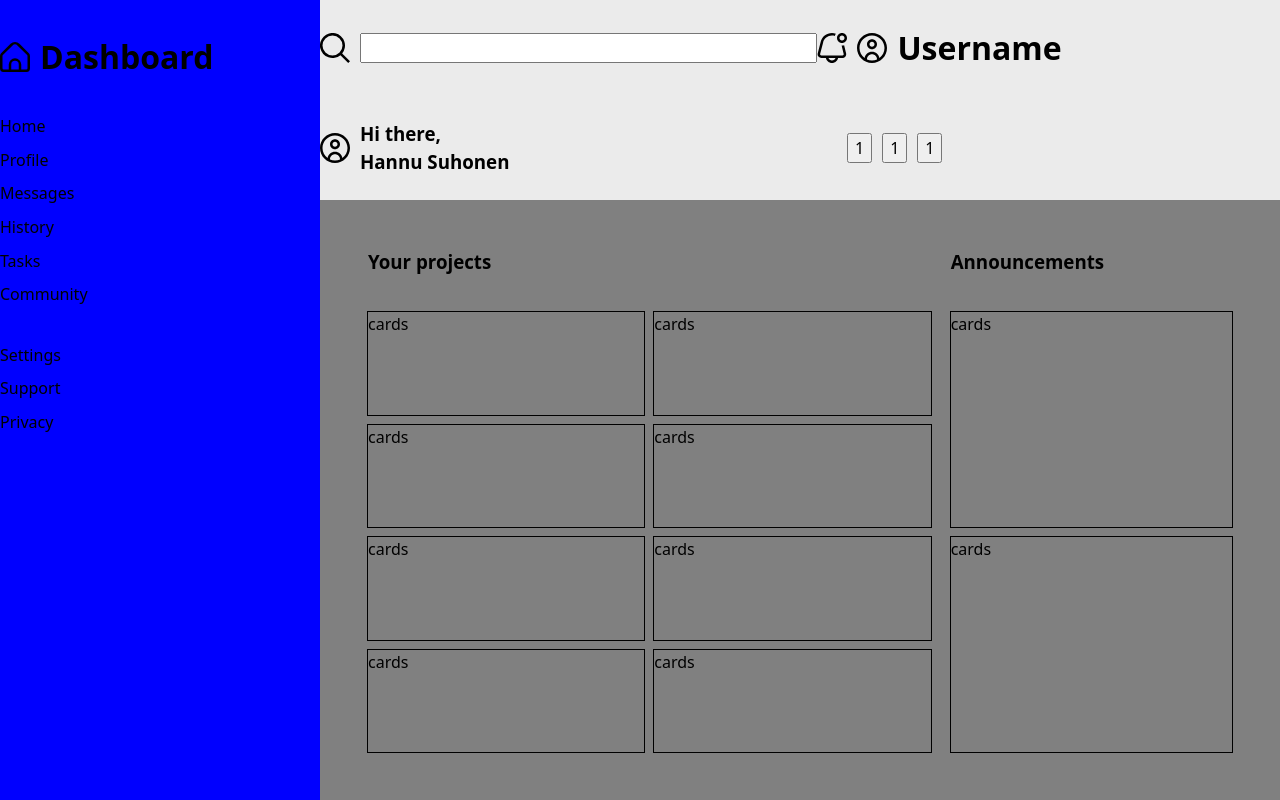
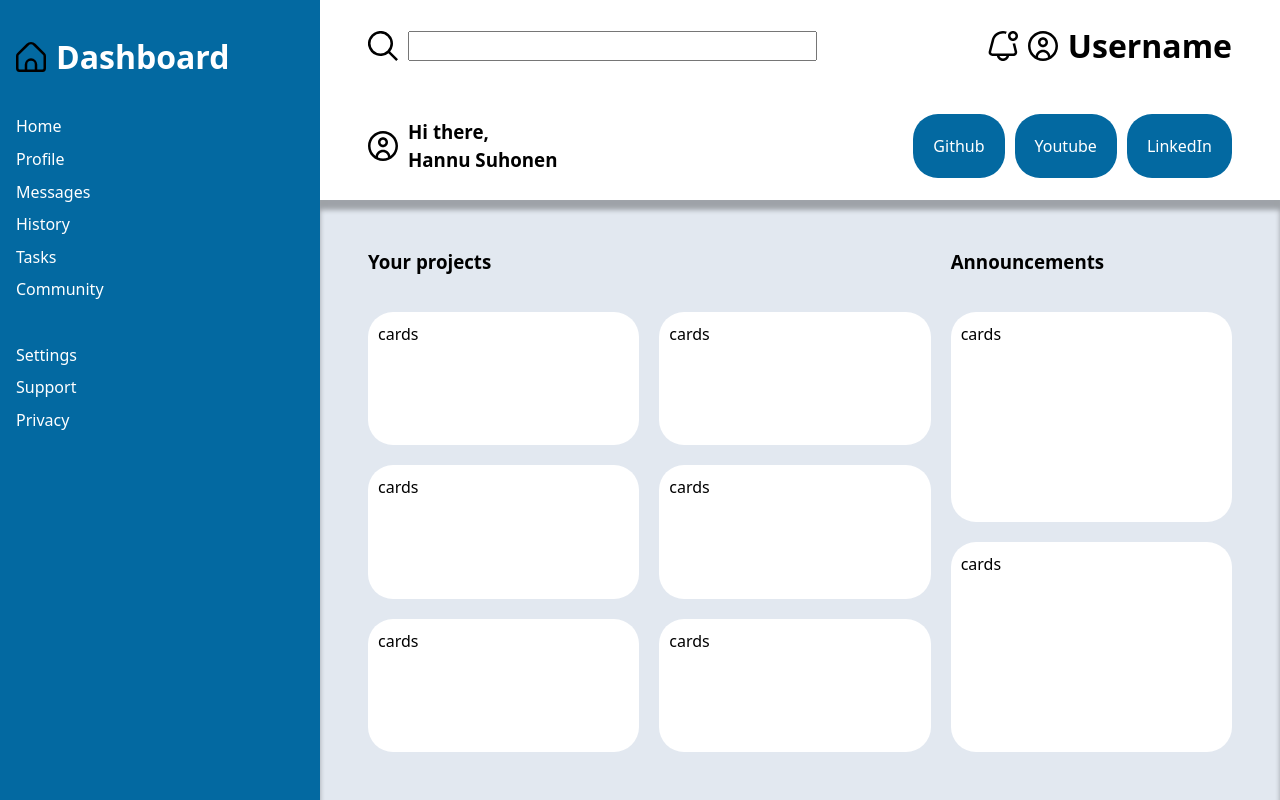
Before and after one commit to HannuSuhonen/admin-dashboard, a plain HTML site: page index.html in a window 1280 px wide. Drawn offline with Linux system fonts and the light colour scheme.

Commit message:
Complete styling of header and main body divs

```diff
--- a/index.html
+++ b/index.html
@@ -47,9 +47,9 @@
                 </div>
             </div>
             <div class="user-section-buttons">
-                <button>1</button>
-                <button>1</button>
-                <button>1</button>
+                <button>Github</button>
+                <button>Youtube</button>
+                <button>LinkedIn</button>
             </div>
         </div>
     </div>
@@ -57,8 +57,6 @@
         <h3>Your projects</h3>
         <h3>Announcements</h3>
         <div class="cards">
-            <div class="card">cards</div>
-            <div class="card">cards</div>
             <div class="card">cards</div>
             <div class="card">cards</div>
             <div class="card">cards</div>
--- a/style.css
+++ b/style.css
@@ -53,7 +53,6 @@
     padding: 0;
   }
 
-
 body{
     display: grid;
     grid-template-columns: 1fr 3fr;
@@ -64,8 +63,10 @@ body{
     display: grid;
     grid-template-rows: 1fr 2fr 4fr;
     grid-row: 1/3;
-    background-color: blue;
     height: 100vh;
+    padding: 0 5%;
+    background-color: #0369a1;
+    color: white;
 }
 
 .sidebar ul li{
@@ -86,33 +87,30 @@ body{
     grid-template-rows: 1fr 10fr;
     grid-template-columns: 2fr 1fr;
     gap: 20px;
-    background-color: gray;
+    background-color: #e2e8f0;
     padding: 5%;
+
+  box-shadow: inset 0px 10px 5px 0px rgba(0,0,0,0.3);
 }
 
 .cards{
     display: grid;
     grid-template-columns: repeat(2,1fr);
     grid-row: 2/3;
-    gap: 10px;
+    gap: 20px;
 }
 
-.card{
-    outline: 1px solid  black;
+.card,
+.side-card{
+    background-color: white;
+    border-radius: 25px;
+    padding: 10px;
 }
 
 .side-cards{
   display: grid;
-  gap: 10px;
+  gap: 20px;
   grid-row: 2/3;
-}
-
-.side-card{
-  outline: 1px solid  black;
-}
-
-.user-section{
-  display: flex;
 }
 
 .search-section, .user-section{
@@ -122,6 +120,8 @@ body{
 
 .header{
   display: grid;
+  background-color: white;
+  padding: 0 5%;
 }
 
 .user-section-name,
@@ -129,7 +129,7 @@ body{
 .search-section-notifications,
 .user-section-buttons{
   display: flex;
-  align-items: center;
+  align-items:center;
   gap: 10px;
 }
 
@@ -140,3 +140,16 @@ body{
 .search-section-notifications{
   flex-grow: 1;
 }
+
+.search-section-notifications,
+.user-section-buttons{
+  justify-content: flex-end;
+}
+
+.user-section-buttons button{
+  background-color: #0369a1;
+  color: white;
+  border-radius: 25px;
+  border: none;
+  padding: 20px;
+}
```
